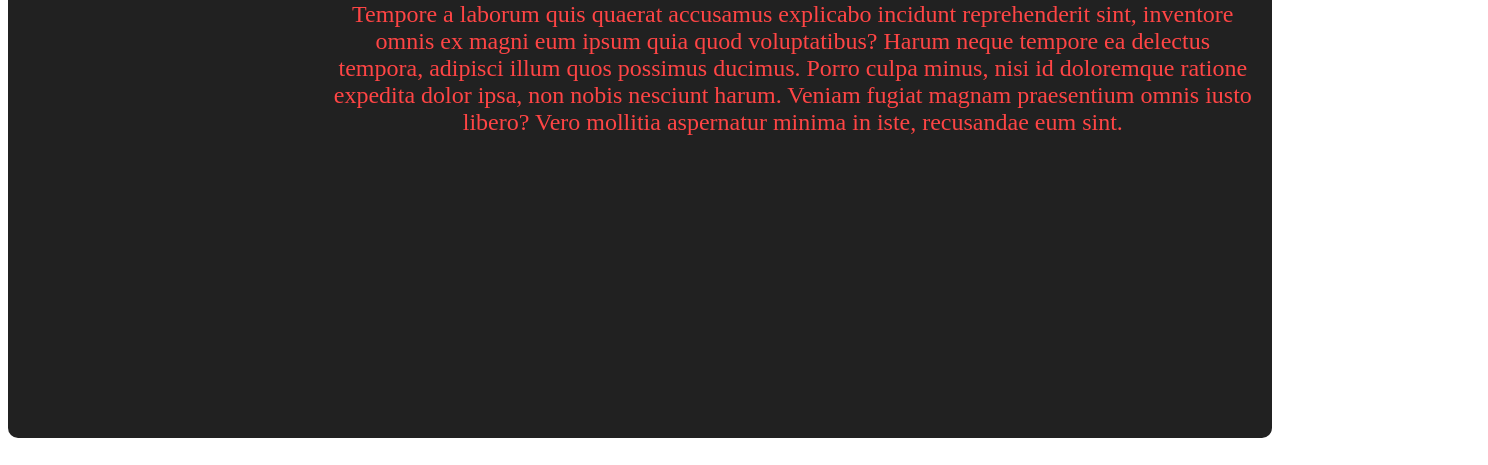
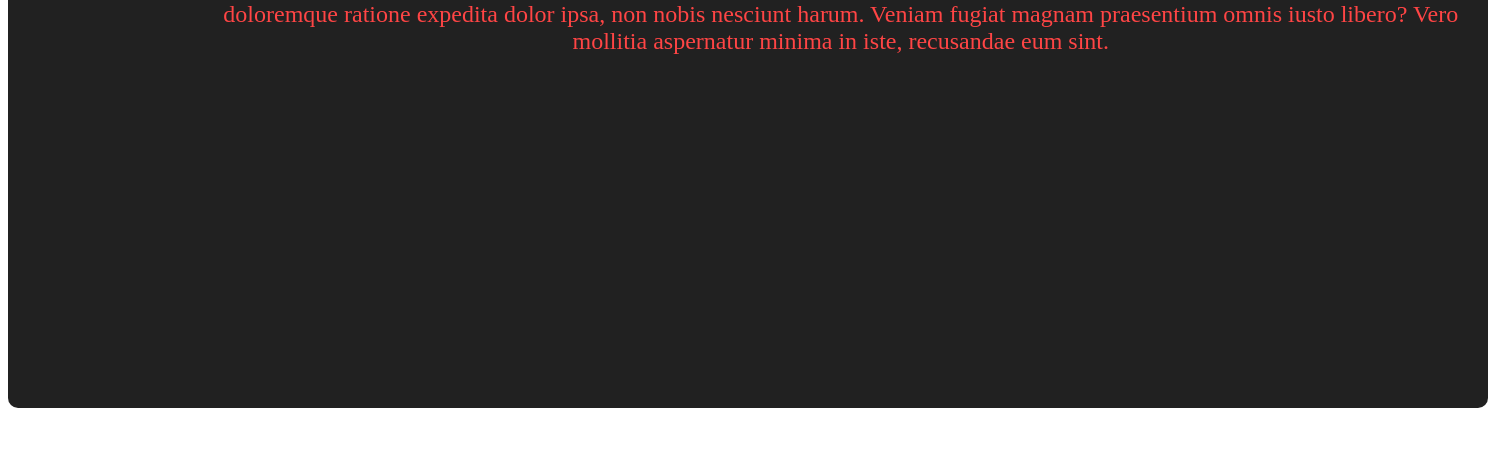
Before and after one commit to ahmedbmhrz/webProject, a plain HTML site: page Abot.html in a window 1280 px wide. Shown: the part 335-800 px from the top of the page, 1488 px wide, since content can reach past the window. Drawn offline with Linux system fonts and the light colour scheme.

Commit message:
Update10
xxxxxxxxxx

```diff
--- a/style.css
+++ b/style.css
@@ -150,15 +150,7 @@ li{
 
     }
 
-    .bg {
-        padding: 20px;
-        width: 500px;
-        height: auto;
-        border-radius: 10px;
-        display: flex;
-        align-items:flex-start;
-        gap: 170px;
-    }
+
 }
 
 /* Extra large devices (min-width: 1024px) */
@@ -174,7 +166,7 @@ li{
 
     .divback {
         gap: 140px;
-        height: 880px;
+        height: 1120px;
         width: auto;
 
          /* Override base background-color */
@@ -191,16 +183,7 @@ li{
         background-color: #212121;
     }
 
-    .bg {
-        padding: 20px;
-        background-color: #212121;
-        height: 630px;
-        width: auto;
-        border-radius: 10px;
-        display: flex;
-        align-items:flex-start;
-        gap: 170px;
-    }
+
 }
 
 .Tul {
```
Also changed, not shown: Books html/Books.html (+1 -1 lines), Films html/Films.html (+1 -1 lines), show html/show.html (+1 -1 lines).
